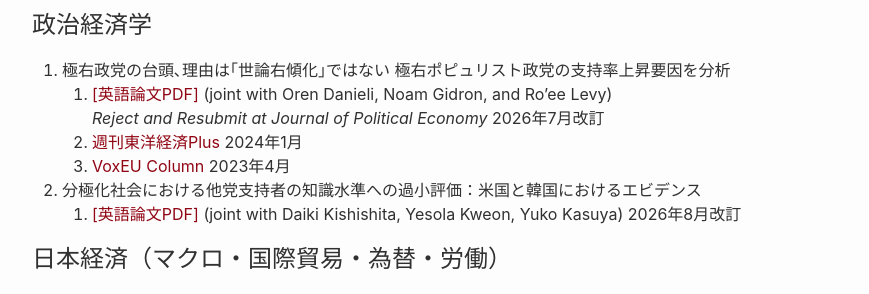
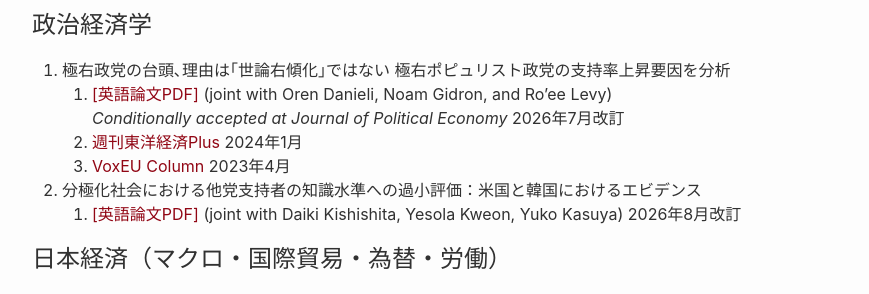
Before and after one commit to shinnkikuchi/shinnkikuchi.github.io, a Jekyll site: the page built from index_ja.md, in a window 1280 px wide and 900 px high, scrolled down 993 px. Shown: the part 152-446 px from the top of the window, without its empty margins (188-1057 px from the left). Built offline with Jekyll 4.4.1, drawn with Linux system fonts in a browser that asks for light colours.

Commit message:
Update index_ja.md

```diff
--- a/index_ja.md
+++ b/index_ja.md
@@ -45,7 +45,7 @@ permalink: /ja/
 ## 政治経済学
 1. 極右政党の台頭､理由は｢世論右傾化｣ではない 極右ポピュリスト政党の支持率上昇要因を分析
    1. <a href="https://www.shinnosuke-kikuchi.com/files/research/DGKL-Populism.pdf" target="_blank">[英語論文PDF]</a> (joint with Oren Danieli, Noam Gidron, and Ro’ee Levy)
-   _Reject and Resubmit at Journal of Political Economy_  2026年7月改訂
+   _Conditionally accepted at Journal of Political Economy_  2026年7月改訂
    2. <a href="https://toyokeizai.net/articles/-/728611" target="_blank">週刊東洋経済Plus</a> 2024年1月
    3. <a href="https://cepr.org/voxeu/columns/decomposing-rise-populist-radical-right-how-changes-priorities-explain-electoral" target="_blank">VoxEU Column</a> 2023年4月
 
```
